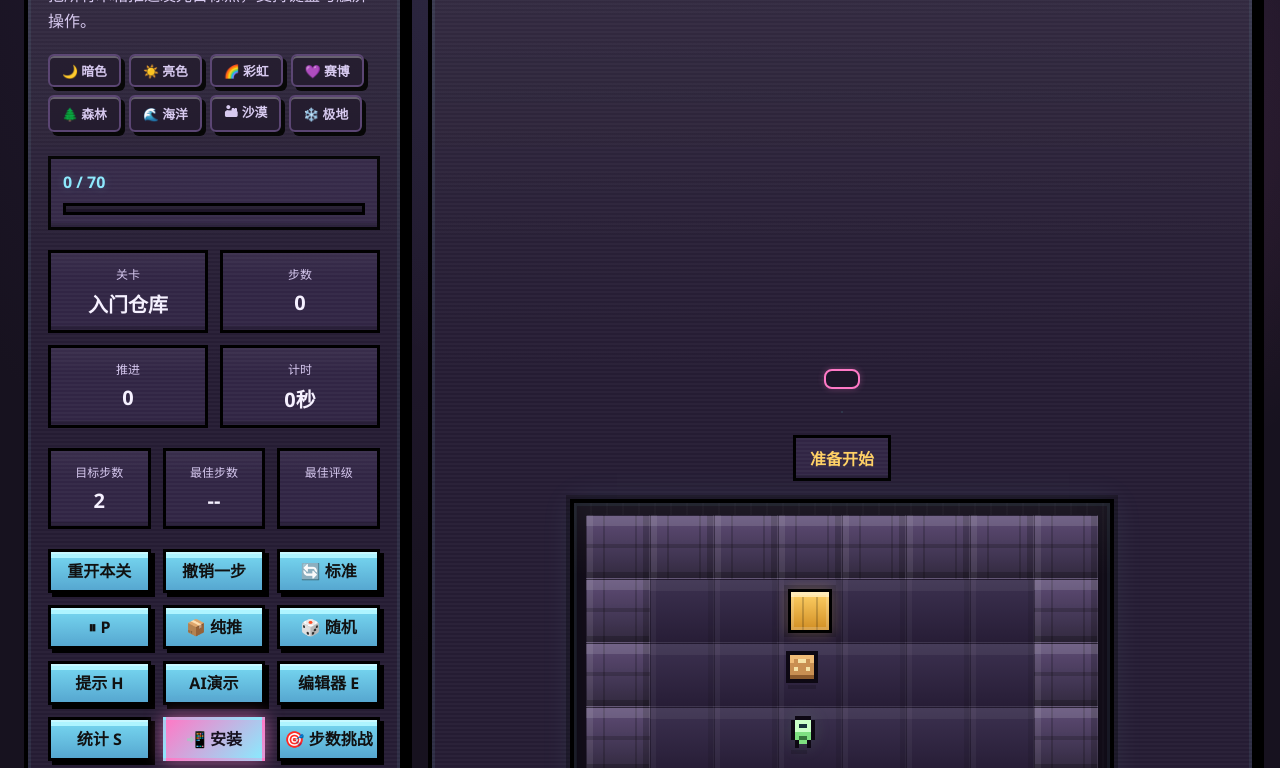
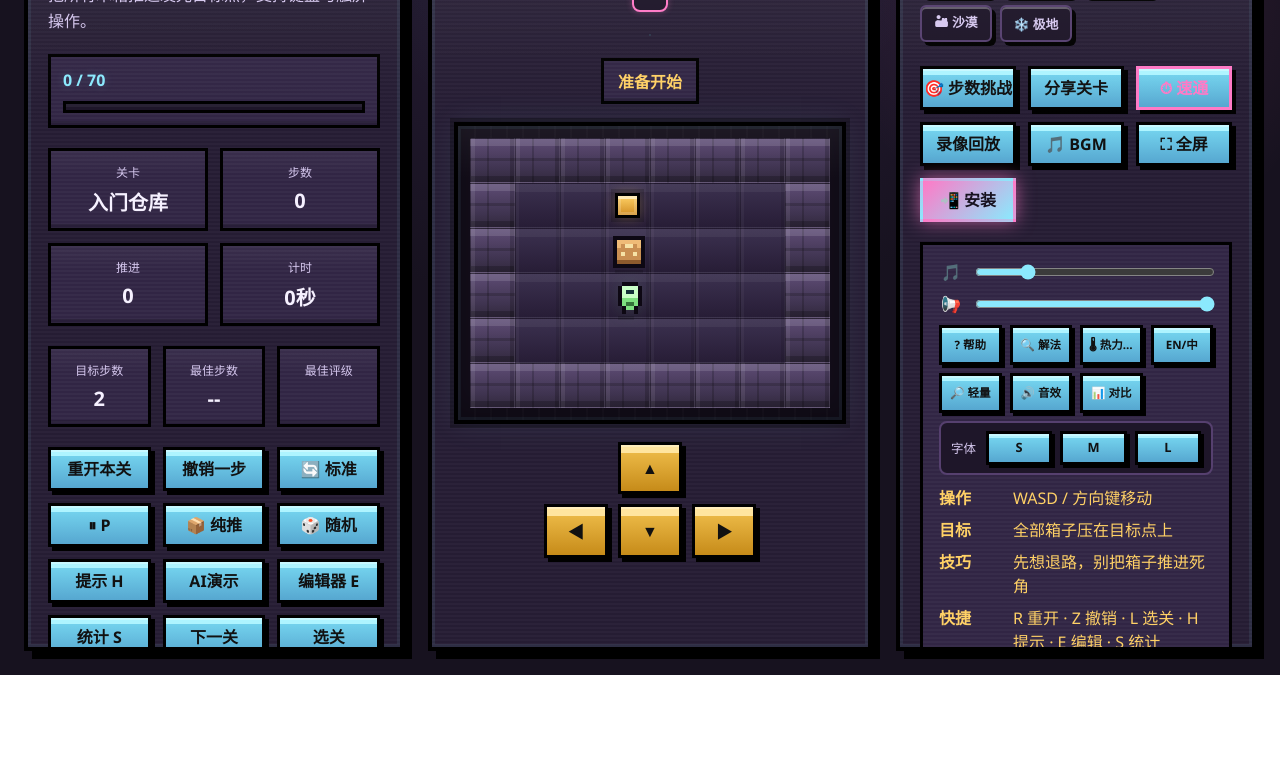
Before and after one commit to Techd81/pixel-sokoban, a website built with Vite: page index.html in a window 1280 px wide. Shown: the part 125-893 px from the top of the page. After the commit the page ends 800 px from the top, so only its background shows below. Built offline with nearby package versions, Linux system fonts and the light colour scheme.

Commit message:
fix: 三栏布局与棋盘缩放适配

```diff
--- a/index.html
+++ b/index.html
@@ -14,22 +14,11 @@
   <body>
     <div id="offlineBadge" class="offline-badge">离线模式</div>
     <main class="app">
-      <section class="panel">
+      <section class="panel panel--left">
         <div>
           <p class="eyebrow">PIXEL SOKOBAN</p>
           <h1>像素推箱子</h1>
           <p class="subtitle">把所有木箱推进发光目标点，支持键盘与触屏操作。</p>
-        </div>
-
-        <div class="theme-bar">
-          <button class="theme-btn" data-theme="dark" title="暗色主题">🌙 暗色</button>
-          <button class="theme-btn" data-theme="light" title="亮色主题">☀️ 亮色</button>
-          <button class="theme-btn" data-theme="rainbow" title="彩虹主题">🌈 彩虹</button>
-          <button class="theme-btn" data-theme="cyber" title="赛博朋克">💜 赛博</button>
-          <button class="theme-btn" data-theme="forest" title="森林">🌲 森林</button>
-          <button class="theme-btn" data-theme="ocean" title="海洋">🌊 海洋</button>
-          <button class="theme-btn" data-theme="desert" title="沙漠">🏜 沙漠</button>
-          <button class="theme-btn" data-theme="arctic" title="极地">❄️ 极地</button>
         </div>
 
         <div id="progressBar" class="progress">
@@ -88,15 +77,8 @@
             <button id="editorBtn" type="button">编辑器 E</button>
 
             <button id="statsBtn" type="button">统计 S</button>
-            <button id="pwaInstallBtn" type="button" class="hidden">📲 安装</button>
-            <button id="dailyStepBtn" type="button">🎯 步数挑战</button>
-
-            <button id="shareBtn" type="button">分享关卡</button>
-            <button id="timeAttackBtn" type="button">⏱ 速通</button>
-            <button id="replayBtn" type="button">录像回放</button>
-
-            <button id="bgmBtn" type="button">🎵 BGM</button>
-            <button id="fullscreenBtn" type="button">⛶ 全屏</button>
+            <button id="nextBtn" type="button">下一关</button>
+            <button id="levelSelectBtn" type="button">选关</button>
           </div>
 
           <button id="lockModeBtn" class="control-wide" type="button">🔓 自由模式</button>
@@ -110,10 +92,49 @@
               <button class="speed-btn" data-speed="60" type="button">极速</button>
             </div>
           </div>
+        </div>
+      </section>
 
-          <div class="controls-nav" role="group" aria-label="关卡导航">
-            <button id="nextBtn" type="button">下一关</button>
-            <button id="levelSelectBtn" type="button">选关</button>
+      <section class="game-shell">
+        <div id="taHud" class="ta-hud hidden"></div>
+        <div id="srHUD" class="sr-hud hidden" style="background:#1a1426;border:1px solid #8be9fd33;border-radius:6px;margin:4px 0;max-height:180px;overflow-y:auto;font-size:0.82em;color:#e0d7f7"></div>
+        <div id="coachPanel" style="background:#1a1426;border:1px solid #ff79c633;border-radius:6px;margin:4px 0;padding:4px;display:none"></div>
+        <div id="message" class="message">准备开始</div>
+        <div id="board" class="board" aria-label="推箱子棋盘"></div>
+
+        <div class="dpad" aria-label="方向控制器">
+          <button data-dir="up" aria-label="上">▲</button>
+          <div class="dpad-middle">
+            <button data-dir="left" aria-label="左">◀</button>
+            <button data-dir="down" aria-label="下">▼</button>
+            <button data-dir="right" aria-label="右">▶</button>
+          </div>
+        </div>
+      </section>
+
+      <section class="panel panel--right">
+        <div class="theme-bar">
+          <button class="theme-btn" data-theme="dark" title="暗色主题">🌙 暗色</button>
+          <button class="theme-btn" data-theme="light" title="亮色主题">☀️ 亮色</button>
+          <button class="theme-btn" data-theme="rainbow" title="彩虹主题">🌈 彩虹</button>
+          <button class="theme-btn" data-theme="cyber" title="赛博朋克">💜 赛博</button>
+          <button class="theme-btn" data-theme="forest" title="森林">🌲 森林</button>
+          <button class="theme-btn" data-theme="ocean" title="海洋">🌊 海洋</button>
+          <button class="theme-btn" data-theme="desert" title="沙漠">🏜 沙漠</button>
+          <button class="theme-btn" data-theme="arctic" title="极地">❄️ 极地</button>
+        </div>
+
+        <div class="controls controls--sidebar">
+          <div class="controls-grid">
+            <button id="dailyStepBtn" type="button">🎯 步数挑战</button>
+            <button id="shareBtn" type="button">分享关卡</button>
+            <button id="timeAttackBtn" type="button">⏱ 速通</button>
+
+            <button id="replayBtn" type="button">录像回放</button>
+            <button id="bgmBtn" type="button">🎵 BGM</button>
+            <button id="fullscreenBtn" type="button">⛶ 全屏</button>
+
+            <button id="pwaInstallBtn" type="button" class="hidden">📲 安装</button>
           </div>
         </div>
 
@@ -141,9 +162,9 @@
             <div class="tips-font" aria-label="字体大小">
               <div class="tips-font-label">字体</div>
               <div class="tips-font-grid">
-                <button onclick="setFontSize(13)" type="button">S</button>
-                <button onclick="setFontSize(15)" type="button">M</button>
-                <button onclick="setFontSize(17)" type="button">L</button>
+                <button type="button" data-font-size="13">S</button>
+                <button type="button" data-font-size="15">M</button>
+                <button type="button" data-font-size="17">L</button>
               </div>
             </div>
           </div>
@@ -153,23 +174,6 @@
             <div class="tips-row"><span class="tips-k">目标</span><span class="tips-v">全部箱子压在目标点上</span></div>
             <div class="tips-row"><span class="tips-k">技巧</span><span class="tips-v">先想退路，别把箱子推进死角</span></div>
             <div class="tips-row"><span class="tips-k">快捷</span><span class="tips-v">R 重开 · Z 撤销 · L 选关 · H 提示 · E 编辑 · S 统计</span></div>
-          </div>
-        </div>
-      </section>
-
-      <section class="game-shell">
-        <div id="taHud" class="ta-hud hidden"></div>
-        <div id="srHUD" class="sr-hud hidden" style="background:#1a1426;border:1px solid #8be9fd33;border-radius:6px;margin:4px 0;max-height:180px;overflow-y:auto;font-size:0.82em;color:#e0d7f7"></div>
-        <div id="coachPanel" style="background:#1a1426;border:1px solid #ff79c633;border-radius:6px;margin:4px 0;padding:4px;display:none"></div>
-        <div id="message" class="message">准备开始</div>
-        <div id="board" class="board" aria-label="推箱子棋盘"></div>
-
-        <div class="dpad" aria-label="方向控制器">
-          <button data-dir="up" aria-label="上">▲</button>
-          <div class="dpad-middle">
-            <button data-dir="left" aria-label="左">◀</button>
-            <button data-dir="down" aria-label="下">▼</button>
-            <button data-dir="right" aria-label="右">▶</button>
           </div>
         </div>
       </section>
--- a/src/main.ts
+++ b/src/main.ts
@@ -50,11 +50,31 @@ function getTileScreenPos(x: number, y: number): { sx: number; sy: number } {
   return { sx: rect.left + x * ts + ts / 2, sy: rect.top + y * ts + ts / 2 };
 }
 
+const FONT_SIZE_KEY = 'pixelSokobanFontSize';
+
+function initFontSizeControls(): void {
+  const apply = (rawSize: number): void => {
+    const size = Math.max(10, Math.min(24, Math.round(rawSize)));
+    document.documentElement.style.fontSize = `${size}px`;
+    localStorage.setItem(FONT_SIZE_KEY, String(size));
+  };
+
+  const saved = Number(localStorage.getItem(FONT_SIZE_KEY));
+  if (Number.isFinite(saved) && saved > 0) apply(saved);
+
+  document.querySelectorAll<HTMLButtonElement>('[data-font-size]').forEach(btn => {
+    const size = Number(btn.dataset.fontSize);
+    if (!Number.isFinite(size) || size <= 0) return;
+    btn.addEventListener('click', () => apply(size));
+  });
+}
+
 // ─── 初始化 ──────────────────────────────────────────────────────────────────
 document.addEventListener('DOMContentLoaded', () => {
   initDomRefs();
   injectAchievementStyles();
   initThemeButtons();
+  initFontSizeControls();
 
   const playerNameEl = document.getElementById('playerNameDisplay');
   if (playerNameEl) playerNameEl.textContent = loadPlayerName();
--- a/src/ui.ts
+++ b/src/ui.ts
@@ -260,14 +260,71 @@ export function autoScaleBoard(): void {
   const container = board.parentElement as HTMLElement | null;
   if (!container) return;
 
-  const maxW = container.clientWidth  || window.innerWidth;
-  const maxH = container.clientHeight || window.innerHeight;
+  const px = (raw: string): number => {
+    const n = Number.parseFloat(raw);
+    return Number.isFinite(n) ? n : 0;
+  };
 
-  const cellByW = Math.floor(maxW / cols);
-  const cellByH = Math.floor(maxH / rows);
-  const cell    = Math.max(16, Math.min(cellByW, cellByH, 64));
+  const containerStyle = getComputedStyle(container);
+  const padX = px(containerStyle.paddingLeft) + px(containerStyle.paddingRight);
+  const padY = px(containerStyle.paddingTop) + px(containerStyle.paddingBottom);
+  const gap = px(containerStyle.gap || '0');
+
+  const containerW = container.clientWidth || window.innerWidth;
+  const containerH = Math.min(container.clientHeight || window.innerHeight, window.innerHeight);
+
+  const contentW = containerW - padX;
+  const contentH = containerH - padY;
+
+  let siblingsH = 0;
+  let visibleSiblings = 0;
+  for (const el of Array.from(container.children)) {
+    if (!(el instanceof HTMLElement)) continue;
+    if (el === board) continue;
+    const s = getComputedStyle(el);
+    if (s.display === 'none') continue;
+    if (s.position === 'absolute' || s.position === 'fixed') continue;
+    siblingsH += el.offsetHeight + px(s.marginTop) + px(s.marginBottom);
+    visibleSiblings++;
+  }
+
+  // container is a vertical flex; gaps exist between each in-flow child
+  const availableH = contentH - siblingsH - gap * visibleSiblings;
+  const availableW = contentW;
+
+  const boardStyle = getComputedStyle(board);
+  const boardExtraW =
+    px(boardStyle.paddingLeft) +
+    px(boardStyle.paddingRight) +
+    px(boardStyle.borderLeftWidth) +
+    px(boardStyle.borderRightWidth);
+  const boardExtraH =
+    px(boardStyle.paddingTop) +
+    px(boardStyle.paddingBottom) +
+    px(boardStyle.borderTopWidth) +
+    px(boardStyle.borderBottomWidth);
+
+  const gridW = availableW - boardExtraW;
+  const gridH = availableH - boardExtraH;
+  if (gridW <= 0 || gridH <= 0) return;
+
+  const cellByW = Math.floor(gridW / cols);
+  const cellByH = Math.floor(gridH / rows);
+
+  // Allow larger tiles on wide screens so the board can better fill the center stage.
+  // The value is still constrained by gridW/gridH, so it won't overflow the container.
+  const maxCell = 120;
+  const cell    = Math.max(16, Math.min(cellByW, cellByH, maxCell));
 
   document.documentElement.style.setProperty('--tile-size', `${cell}px`);
+
+  // Sprite pixel-art is authored at a 48px baseline tile. When tiles grow, scale the
+  // player/crate sprites too (but don't scale down below 1 to keep the original look).
+  const baseTile = 48;
+  const spriteScale = cell > baseTile ? cell / baseTile : 1;
+  document.documentElement.style.setProperty('--sprite-scale', spriteScale.toFixed(4));
+  document.documentElement.style.setProperty('--sprite-inset-crate', `${Math.round(7 * spriteScale)}px`);
+  document.documentElement.style.setProperty('--sprite-inset-player', `${Math.round(8 * spriteScale)}px`);
 }
 
 // ─── Confetti ─────────────────────────────────────────────────────────────────
--- a/style.css
+++ b/style.css
@@ -78,6 +78,35 @@ button:active {
   padding: 24px;
 }
 
+/* ─── Desktop: 3-column fixed layout (no page scroll) ─────────────────────── */
+
+@media (min-width: 921px) {
+  html,
+  body {
+    height: 100%;
+    overflow: hidden;
+  }
+
+  .app {
+    height: 100vh;
+    grid-template-columns:
+      minmax(280px, 380px)
+      minmax(0, 1fr)
+      minmax(260px, 360px);
+    grid-template-rows: 1fr;
+  }
+
+  .panel,
+  .game-shell {
+    min-height: 0;
+  }
+
+  .panel {
+    overflow: auto;
+    overscroll-behavior: contain;
+  }
+}
+
 .panel,
 .game-shell,
 .modal-card {
@@ -554,10 +583,11 @@ p {
 }
 
 .tile.crate::after {
-  inset: 7px;
+  inset: var(--sprite-inset-crate, 7px);
   width: 4px;
   height: 4px;
   background: var(--sprite-outline);
+  transform: scale(var(--sprite-scale, 1));
   box-shadow:
     0px 0px 0 var(--sprite-outline),
     4px 0px 0 var(--sprite-outline),
@@ -633,11 +663,12 @@ p {
 }
 
 .tile.player::after {
-  inset: 8px;
+  inset: var(--sprite-inset-player, 8px);
   width: 4px;
   height: 4px;
   background: transparent;
   filter: drop-shadow(0 0 8px rgba(126, 224, 129, 0.12));
+  transform: scale(var(--sprite-scale, 1));
   animation: none;
 }
 
@@ -737,7 +768,7 @@ p {
     8px 34px 0 rgba(0, 0, 0, 0.14),
     16px 34px 0 rgba(0, 0, 0, 0.14),
     20px 34px 0 rgba(0, 0, 0, 0.14);
-  transform: translateY(1px);
+  transform: scale(var(--sprite-scale, 1)) translateY(1px);
 }
 
 .tile.player[data-facing='up'][data-step='0']::after {
@@ -836,7 +867,7 @@ p {
     8px 34px 0 rgba(0, 0, 0, 0.14),
     16px 34px 0 rgba(0, 0, 0, 0.14),
     20px 34px 0 rgba(0, 0, 0, 0.14);
-  transform: translateY(1px);
+  transform: scale(var(--sprite-scale, 1)) translateY(1px);
 }
 
 .tile.player[data-facing='left'][data-step='0']::after {
@@ -925,7 +956,7 @@ p {
     8px 34px 0 rgba(0, 0, 0, 0.14),
     14px 34px 0 rgba(0, 0, 0, 0.14),
     20px 34px 0 rgba(0, 0, 0, 0.14);
-  transform: translateY(1px);
+  transform: scale(var(--sprite-scale, 1)) translateY(1px);
 }
 
 .tile.player[data-facing='right'][data-step='0']::after {
@@ -1014,7 +1045,7 @@ p {
     10px 34px 0 rgba(0, 0, 0, 0.14),
     16px 34px 0 rgba(0, 0, 0, 0.14),
     22px 34px 0 rgba(0, 0, 0, 0.14);
-  transform: translateY(1px);
+  transform: scale(var(--sprite-scale, 1)) translateY(1px);
 }
 
 .tile.crate.goal::after {
@@ -1234,13 +1265,13 @@ p {
 
 @keyframes cratePulse {
   0% {
-    transform: scale(1);
+    transform: scale(var(--sprite-scale, 1)) scale(1);
   }
   40% {
-    transform: scale(1.12, 0.92);
+    transform: scale(var(--sprite-scale, 1)) scale(1.12, 0.92);
   }
   100% {
-    transform: scale(1);
+    transform: scale(var(--sprite-scale, 1)) scale(1);
   }
 }
 
@@ -1294,11 +1325,11 @@ p {
 }
 
 @keyframes crateLand {
-  0% { transform: scale(1, 1); }
-  30% { transform: scale(1.15, 0.85); }
-  50% { transform: scale(0.95, 1.05); }
-  70% { transform: scale(1.03, 0.97); }
-  100% { transform: scale(1, 1); }
+  0% { transform: scale(var(--sprite-scale, 1)) scale(1, 1); }
+  30% { transform: scale(var(--sprite-scale, 1)) scale(1.15, 0.85); }
+  50% { transform: scale(var(--sprite-scale, 1)) scale(0.95, 1.05); }
+  70% { transform: scale(var(--sprite-scale, 1)) scale(1.03, 0.97); }
+  100% { transform: scale(var(--sprite-scale, 1)) scale(1, 1); }
 }
 
 .tile.crate.goal.flash::after {
```
